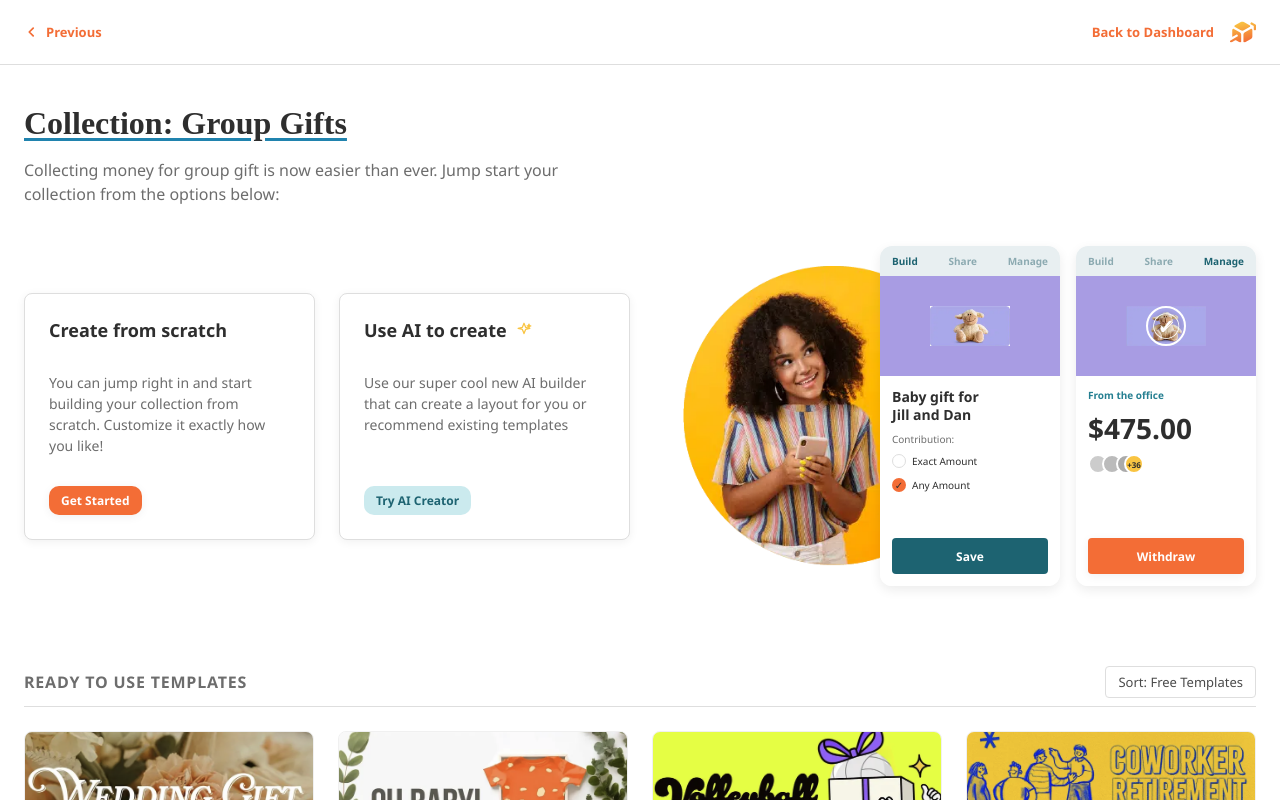
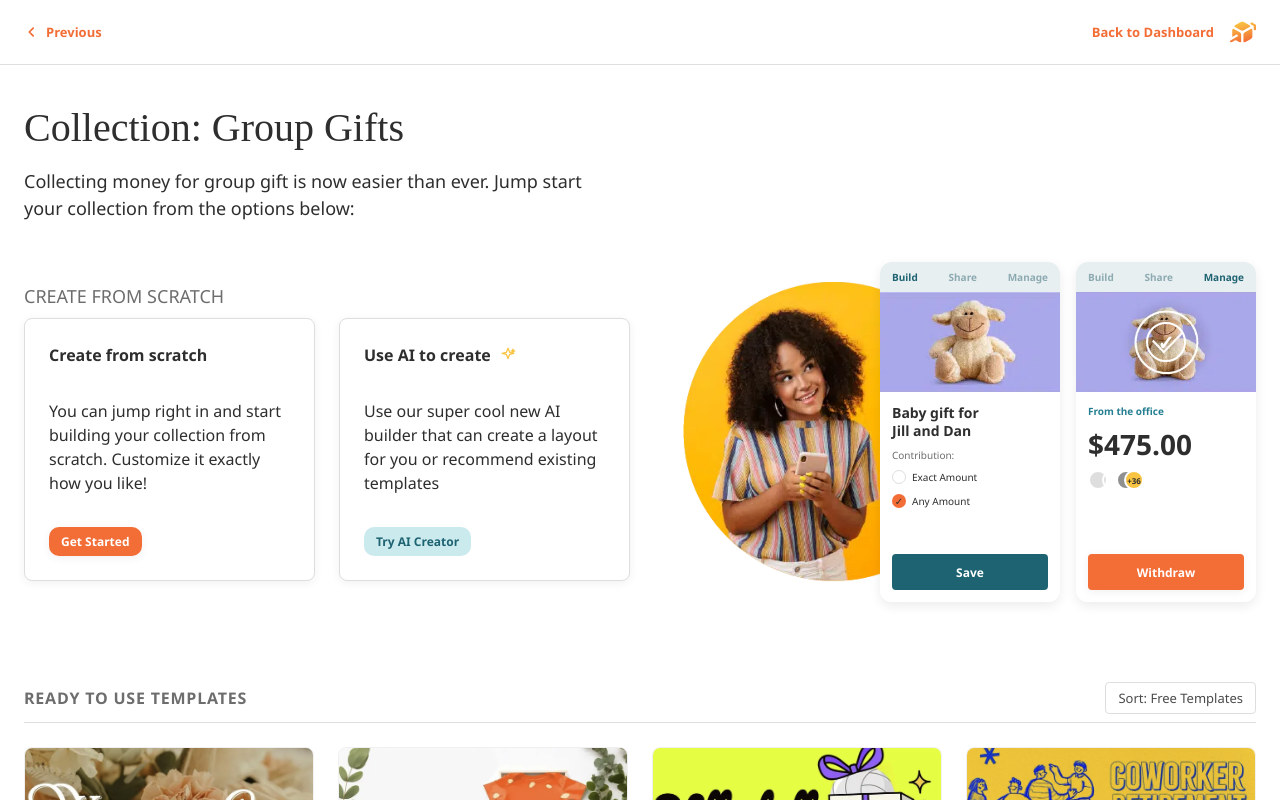
Before and after one commit to Jay98patel/Weekend-Project-AI-Assisted-Collection, a React (Vite) app: page /collections/group-gifts in a window 1280 px wide. Shown: the top 800 px of the page. Built offline with nearby package versions, Linux system fonts and the light colour scheme.

Commit message:
feat: Add initial Group Gifts feature and establish comprehensive design token system with new CSS tokens.

```diff
--- a/src/features/group-gifts/GroupGiftsPage.module.css
+++ b/src/features/group-gifts/GroupGiftsPage.module.css
@@ -14,19 +14,22 @@
 
 .header h1 {
   font-family: var(--font-heading);
-  font-size: 32px;
+  font-style: normal;
+  font-weight: 400;
+  font-size: 40px;
+  line-height: 45px;
   color: var(--color-grey-800);
   margin: 0 0 var(--space-4);
-  text-decoration: underline;
-  text-decoration-color: var(--color-aqua-600);
-  text-decoration-thickness: 3px;
-  text-underline-offset: 4px;
+  /* Removed underline */
 }
 
 .header p {
-  color: var(--color-grey-600);
-  font-size: 16px;
-  line-height: 1.5;
+  font-family: var(--font-body);
+  font-style: normal;
+  font-weight: 400;
+  font-size: 18px;
+  line-height: 150%;
+  color: var(--color-grey-800);
 }
 
 .createSection {
@@ -36,10 +39,30 @@
   align-items: center;
 }
 
+.leftColumn {
+  display: flex;
+  flex-direction: column;
+  gap: var(--space-6);
+  flex: 1;
+}
+
+.sectionLabel {
+  font-family: var(--font-body);
+  font-style: normal;
+  font-weight: 500;
+  font-size: 18px;
+  line-height: 150%;
+  color: var(--color-grey-600);
+  text-transform: uppercase;
+  margin-bottom: -16px;
+}
+
+
+
 .createCards {
   display: flex;
   gap: var(--space-6);
-  flex: 1;
+
 }
 
 .createCard {
@@ -57,8 +80,11 @@
 }
 
 .createCard h3 {
-  font-size: 18px;
-  font-weight: 700;
+  font-family: var(--font-body);
+  font-style: normal;
+  font-weight: 800;
+  font-size: 16px;
+  line-height: 24px;
   color: var(--color-grey-800);
   margin: 0;
   display: flex;
@@ -67,9 +93,12 @@
 }
 
 .createCard p {
-  font-size: 14px;
-  color: var(--color-grey-600);
-  line-height: 1.5;
+  font-family: var(--font-body);
+  font-style: normal;
+  font-weight: 400;
+  font-size: 16px;
+  line-height: 24px;
+  color: var(--color-grey-800);
   flex: 1;
 }
 
@@ -128,7 +157,7 @@
 }
 
 .cardHeader {
-  background-color: #E8EFF1;
+  background-color: var(--color-teal-100);
   padding: 8px 12px;
   display: flex;
   justify-content: space-between;
@@ -138,7 +167,7 @@
 .cardHeader span {
   font-size: 10px;
   font-weight: 600;
-  color: #8CAAB1;
+  color: var(--color-teal-400);
   cursor: default;
 }
 
@@ -154,7 +183,7 @@
 }
 
 .purpleHero {
-  background-color: #A89CE3;
+  background-color: var(--color-purple-300);
   height: 100px;
   display: flex;
   justify-content: center;
@@ -164,9 +193,9 @@
 }
 
 .bearImg {
-  width: 80px;
-  height: 80px;
-  object-fit: contain;
+  width: 100%;
+  height: 100%;
+  object-fit: cover;
 }
 
 .checkmarkOverlay {
@@ -271,6 +300,18 @@
   border: 2px solid white;
   background-size: cover;
   margin-right: -6px;
+}
+
+.avatarImg:nth-child(1) {
+  background-color: var(--color-grey-300);
+}
+
+.avatarImg:nth-child(2) {
+  background-color: var(--color-grey-400);
+}
+
+.avatarImg:nth-child(3) {
+  background-color: var(--color-grey-500);
 }
 
 .avatarCount {
@@ -418,3 +459,40 @@
   display: flex;
   box-shadow: var(--shadow-sm);
 }
+
+@media (max-width: 1024px) {
+  .createSection {
+    flex-direction: column;
+    align-items: stretch;
+  }
+
+  .previewStack {
+    margin-top: var(--space-8);
+    justify-content: center;
+    margin-left: 20px;
+  }
+}
+
+@media (max-width: 640px) {
+  .header h1 {
+    font-size: 28px;
+  }
+
+  .createCards {
+    flex-direction: column;
+  }
+
+  .previewStack {
+    transform: scale(0.85);
+    margin-left: -20px;
+    transform-origin: center top;
+  }
+}
+
+@media (max-width: 480px) {
+  .previewStack {
+    transform: scale(0.65);
+    margin-left: -40px;
+    margin-bottom: -100px;
+  }
+}
--- a/src/features/group-gifts/GroupGiftsPage.tsx
+++ b/src/features/group-gifts/GroupGiftsPage.tsx
@@ -4,7 +4,7 @@ import { SparkleIcon, StarIcon } from '../../components/icons'
 import { useNavigate } from 'react-router-dom'
 import styles from './GroupGiftsPage.module.css'
 
-// Import Images
+
 import WeddingGiftImg from '../../assets/images/wedding-gift.png'
 import BabyShowerImg from '../../assets/images/secrete-baby-shower-gift.png'
 import VolleyballImg from '../../assets/images/volleyball-coach-gift.png'
@@ -53,6 +53,8 @@ const GroupGiftsPage = () => {
           </div>
 
           <section className={styles.createSection}>
+            <div className={styles.leftColumn}>
+              <div className={styles.sectionLabel}>CREATE FROM SCRATCH</div>
               <div className={styles.createCards}>
                 <div className={styles.createCard}>
                   <h3>Create from scratch</h3>
@@ -80,6 +82,7 @@ const GroupGiftsPage = () => {
                   </Button>
                 </div>
               </div>
+            </div>
 
             <div className={styles.previewStack}>
               <div className={styles.girlContainer}>
@@ -87,7 +90,6 @@ const GroupGiftsPage = () => {
               </div>
 
               <div className={styles.previewCardsRow}>
-                {/* Card 1: Build/Save */}
                 <div className={styles.previewCard}>
                   <div className={styles.cardHeader}>
                     <span className={styles.activeTab}>Build</span>
@@ -114,7 +116,6 @@ const GroupGiftsPage = () => {
                   </div>
                 </div>
 
-                {/* Card 2: Manage/Withdraw */}
                 <div className={styles.previewCard}>
                   <div className={styles.cardHeader}>
                     <span>Build</span>
@@ -131,9 +132,9 @@ const GroupGiftsPage = () => {
                       <div className={styles.priceTag}>$475.00</div>
 
                       <div className={styles.avatarsRow}>
-                         <div className={styles.avatarImg} style={{ backgroundColor: '#ccc' }} />
-                         <div className={styles.avatarImg} style={{ backgroundColor: '#bbb' }} />
-                         <div className={styles.avatarImg} style={{ backgroundColor: '#aaa' }} />
+                         <div className={styles.avatarImg} />
+                         <div className={styles.avatarImg} />
+                         <div className={styles.avatarImg} />
                          <div className={styles.avatarCount}>+36</div>
                       </div>
 
--- a/src/styles/tokens.css
+++ b/src/styles/tokens.css
@@ -16,6 +16,9 @@
   --color-teal-600: #257f91;
   --color-teal-700: #1d6371;
   --color-aqua-600: #2083ae;
+  --color-teal-100: #E8EFF1;
+  --color-teal-400: #8CAAB1;
+  --color-purple-300: #A89CE3;
 
   /* Base Colors */
   --color-black: #000000;
```
Lines whose indentation alone changed are shown as unchanged.
